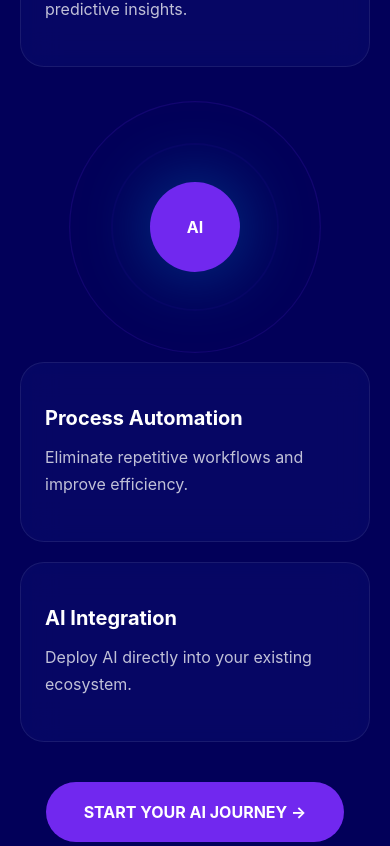
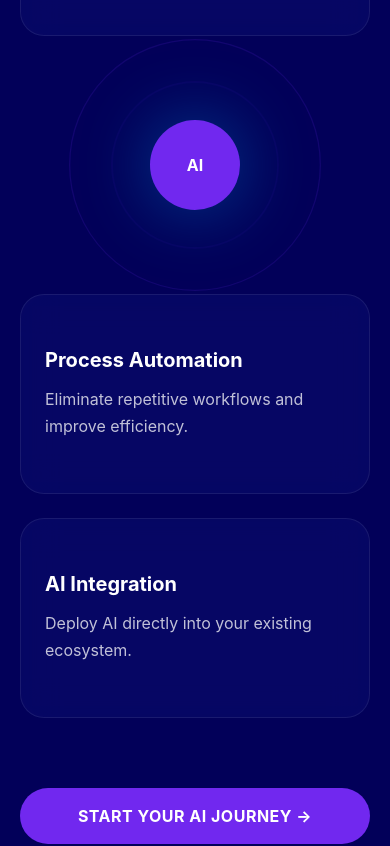
Before and after one commit to samataSeoappebsoft/AppebSoft_Website, a React (Vite) app: page / in a window 390 px wide. Shown: the part 5440-6286 px from the top of the page. Built offline with nearby package versions, Linux system fonts and the light colour scheme.

Commit message:
APPEBSOFT_WEBSITE CHANGES updated 3rd time

```diff
--- a/src/components/about/AboutHero.css
+++ b/src/components/about/AboutHero.css
@@ -77,6 +77,8 @@
     text-transform:uppercase;
 
     backdrop-filter:blur(15px);
+
+    margin-top: 30px;
 
 }
 
--- a/src/components/contact/ContactHero.css
+++ b/src/components/contact/ContactHero.css
@@ -171,7 +171,7 @@
 
     text-transform:uppercase;
 
-    margin-bottom:25px;
+    margin:40px 0;
 
 }
 
@@ -687,34 +687,26 @@
 
 
 
-.contact-tag {
-
-    font-size:11px;
-
-    letter-spacing:2px;
-
+.contact-content{
+    display:flex;
+    flex-direction:column;
+    align-items:center;
 }
 
-
-
-.contact-headline h1 {
-
-    font-size:2.5rem;
-
-    line-height:1.08;
-
-    letter-spacing:-1px;
-
+.contact-tag{
+    margin-top: 55px;
+    justify-content:center;
 }
 
+.contact-headline{
+    width:100%;
+    /* margin-bottom:22px; */
+    text-align:center;
+}
 
-
-.contact-description {
-
-    font-size:.95rem;
-
-    line-height:1.7;
-
+.contact-description{
+    margin:0 auto 22px;
+    text-align:center;
 }
 
 
--- a/src/components/home/AICommandCenter.css
+++ b/src/components/home/AICommandCenter.css
@@ -5,12 +5,9 @@
 .ai-command {
   position: relative;
   overflow: hidden;
-
   min-height: 100vh;
   width: 100%;
-
   padding: 80px 8% 80px;
-
   background: #020059;
   color: #fff;
 }
@@ -21,19 +18,13 @@
 
 .ai-bg-text {
   position: absolute;
-
   top: 40px;
   left: 50%;
-
   transform: translateX(-50%);
-
   font-size: 14vw;
   font-weight: 900;
-
-  color: rgba(255,255,255,.03);
-
+  color: rgba(255, 255, 255, 0.03);
   white-space: nowrap;
-
   pointer-events: none;
 }
 
@@ -41,31 +32,31 @@
    HEADER
 ========================================== */
 
-.ai-header{
-  max-width:1000px;
-  margin:0 auto;
-  text-align:center;
-  position:relative;
-  z-index:2;
+.ai-header {
+  position: relative;
+  z-index: 2;
+  max-width: 1000px;
+  margin: 0 auto;
+  text-align: center;
 }
 
-.ai-header span{
-  color:#62bdec;
-  letter-spacing:4px;
-  font-size:12px;
+.ai-header span {
+  color: #62bdec;
+  font-size: 12px;
+  letter-spacing: 4px;
 }
 
-.ai-header h2{
-  font-size:clamp(3rem,7vw,6rem);
-  line-height:1;
-  margin-top:20px;
+.ai-header h2 {
+  margin-top: 20px;
+  font-size: clamp(3rem, 7vw, 6rem);
+  line-height: 1;
 }
 
-.ai-header p{
-  max-width:700px;
-  margin:24px auto 0;
-  line-height:1.8;
-  opacity:.75;
+.ai-header p {
+  max-width: 700px;
+  margin: 24px auto 0;
+  line-height: 1.8;
+  opacity: 0.75;
 }
 
 /* ==========================================
@@ -73,19 +64,13 @@
 ========================================== */
 
 .ai-network{
-
+  display:grid;
+  grid-template-columns:1fr 300px 1fr;
+  grid-template-rows:230px 230px;
+  gap:30px;
+  align-items:center;
+  justify-items:stretch;
   margin-top:80px;
-
-  display:grid;
-
-  grid-template-columns:1fr 300px 1fr;
-
-  grid-template-rows:230px 230px;
-
-  gap:30px;
-
-  align-items:center;
-
 }
 
 /* ==========================================
@@ -93,51 +78,36 @@
 ========================================== */
 
 .node{
+  display:flex;
+  flex-direction:column;
+  justify-content:center;
+
+  height:220px;
+  padding:32px;
 
   background:rgba(64,79,228,.08);
-
   border:1px solid rgba(255,255,255,.08);
-
   backdrop-filter:blur(18px);
-
   border-radius:24px;
 
-  padding:32px;
-
-  height:220px;
-
-  display:flex;
-
-  flex-direction:column;
-
-  justify-content:center;
-
-  transition:.35s;
-
+  transition:
+    transform .35s ease,
+    border-color .35s ease;
 }
 
 .node:hover{
-
   transform:translateY(-8px);
-
   border-color:#62bdec;
-
 }
 
 .node h3{
-
+  margin-bottom:14px;
   font-size:1.4rem;
-
-  margin-bottom:14px;
-
 }
 
 .node p{
-
   line-height:1.7;
-
   opacity:.75;
-
 }
 
 .node-1{
@@ -165,26 +135,25 @@
 ========================================== */
 
 .ai-core{
+  position:relative;
 
   grid-column:2;
   grid-row:1 / span 2;
 
-  position:relative;
+  display:flex;
+  justify-content:center;
+  align-items:center;
 
   width:280px;
   height:280px;
 
-  display:flex;
-
-  justify-content:center;
-
-  align-items:center;
-
   margin:auto;
-
 }
 
 .core-center{
+  display:flex;
+  justify-content:center;
+  align-items:center;
 
   width:120px;
   height:120px;
@@ -193,76 +162,26 @@
 
   background:#7128ef;
 
-  display:flex;
-
-  justify-content:center;
-
-  align-items:center;
-
   font-weight:700;
 
   z-index:3;
 
   box-shadow:0 0 70px rgba(1,174,248,.35);
-
 }
 
 .core-ring{
-
   position:absolute;
 
   width:180px;
   height:180px;
 
+  border:1px solid rgba(113,40,239,.45);
   border-radius:50%;
-
-  border:1px solid rgba(113,40,239,.45);
-
 }
 
 .ring-2{
-
   width:250px;
   height:250px;
-
-}
-
-/* ==========================================
-   BUTTON
-========================================== */
-
-.ai-bottom{
-
-  margin-top:70px;
-
-  text-align:center;
-
-}
-
-.ai-bottom button{
-
-  border:none;
-
-  background:#7128ef;
-
-  color:#fff;
-
-  padding:20px 38px;
-
-  border-radius:999px;
-
-  cursor:pointer;
-
-  font-weight:700;
-
-  transition:.3s;
-
-}
-
-.ai-bottom button:hover{
-
-  transform:translateY(-5px);
-
 }
 
 /* ==========================================
@@ -272,74 +191,71 @@
 @media (max-width:991px){
 
 .ai-command{
-
     padding:70px 40px;
-
 }
 
 .ai-bg-text{
-
     font-size:20vw;
-
 }
 
 .ai-header h2{
-
     font-size:3rem;
-
 }
 
 .ai-network{
 
     grid-template-columns:1fr 1fr;
-
     grid-template-areas:
-
         "card1 card2"
-
         "core core"
-
         "card3 card4";
 
     gap:24px;
-
     margin-top:60px;
 
+    justify-items:stretch;
+    align-items:start;
 }
 
 .node{
-
-height:auto;
-
-min-height:210px;
-
+    height:220px;
 }
 
-.node-1{grid-area:card1;}
+.node-1{
+    grid-area:card1;
+}
 
-.node-2{grid-area:card2;}
+.node-2{
+    grid-area:card2;
+}
 
-.node-3{grid-area:card3;}
+.node-3{
+    grid-area:card3;
+}
 
-.node-4{grid-area:card4;}
+.node-4{
+    grid-area:card4;
+}
 
 .ai-core{
 
     grid-area:core;
 
     width:240px;
+    height:240px;
 
-height:240px;
+    justify-self:center;
+    align-self:center;
+
+    margin:10px auto;
+}
+
+.ai-bottom{
+    margin-top:50px;
+}
 
 }
 
-.ai-bottom{
-
-margin-top:50px;
-
-}
-
-}
 
 /* ==========================================
    MOBILE
@@ -348,129 +264,137 @@ margin-top:50px;
 @media (max-width:767px){
 
 .ai-command{
-
     padding:60px 20px;
-
 }
 
 .ai-bg-text{
-
     display:none;
-
 }
 
 .ai-header h2{
-
     font-size:2.3rem;
-
     line-height:1.15;
-
 }
 
 .ai-network{
 
-grid-template-columns:1fr;
+    display:flex;
+    flex-direction:column;
 
-grid-template-areas:
-
-"card1"
-
-"card2"
-
-"core"
-
-"card3"
-
-"card4";
-
-gap:20px;
+    gap:24px;
 
     margin-top:40px;
-
 }
 
 .node{
 
+    width:100%;
+    height:200px;
+
     padding:24px;
 
-min-height:180px;
-
-height:auto;
-
+    display:flex;
+    flex-direction:column;
+    justify-content:center;
 }
 
 .node h3{
-
     font-size:1.25rem;
-
 }
 
 .ai-core{
 
+    position:relative;
+
     width:210px;
-
     height:210px;
 
-margin:10px auto;
+    margin:0 auto;
 
+    display:flex;
+    justify-content:center;
+    align-items:center;
+
+    flex-shrink:0;
 }
 
 .core-center{
 
     width:90px;
-
     height:90px;
-
 }
 
 .core-ring{
 
     width:140px;
-
     height:140px;
-
 }
 
 .ring-2{
 
     width:200px;
-
     height:200px;
-
 }
 
 .ai-bottom{
 
     margin-top:40px;
-
-}
-
-.ai-bottom button{
-
-width:100%;
-
+    text-align:center;
 }
 
 }
 
-.ai-btn {
-  display: inline-flex;
-  justify-content: center;
-  align-items: center;
+/* ==========================================
+   BUTTON
+========================================== */
 
-  padding: 20px 38px;
-
-  border-radius: 999px;
-
-  background: #7128ef;
-  color: #ffffff;
-
-  font-weight: 700;
-  text-decoration: none;
-
-  transition: 0.3s;
+.ai-bottom{
+  margin-top:70px;
+  text-align:center;
 }
 
-.ai-btn:hover {
-  transform: translateY(-5px);
+.ai-btn{
+  display:inline-flex;
+  justify-content:center;
+  align-items:center;
+
+  padding:20px 40px;
+
+  background:#7128ef;
+  color:#ffffff;
+
+  border:none;
+  border-radius:999px;
+
+  text-decoration:none;
+
+  font-size:16px;
+  font-weight:700;
+  letter-spacing:.5px;
+
+  cursor:pointer;
+
+  transition:
+    transform .3s ease,
+    background .3s ease,
+    box-shadow .3s ease;
 }
+
+.ai-btn:hover{
+  background:#7d35f5;
+  transform:translateY(-5px);
+  box-shadow:0 12px 35px rgba(113,40,239,.35);
+}
+
+.ai-btn:active{
+  transform:translateY(-2px);
+}
+
+@media (max-width:767px){
+
+.ai-btn{
+  width:100%;
+  padding:18px 24px;
+}
+
+}
```
Lines whose indentation alone changed are shown as unchanged.
